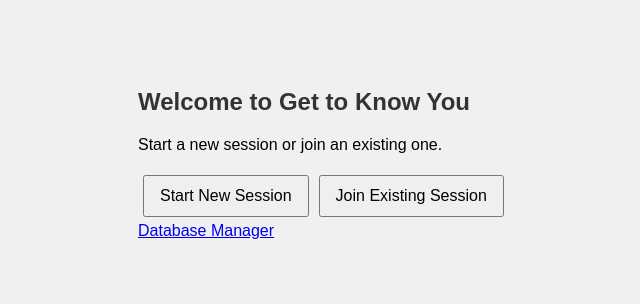
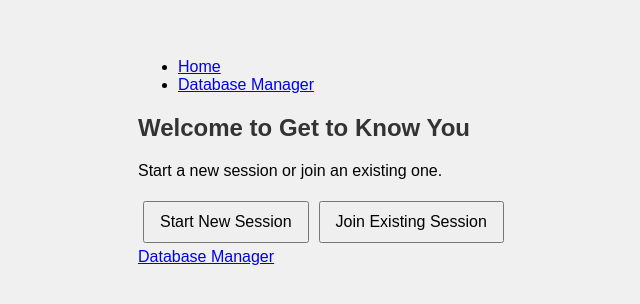
Before and after one commit to al-teamaot-com/get2nou, a React (Vite) app: page / in a window 1280 px wide. Shown: the part 246-550 px from the top of the page, without its empty margins (122-762 px from the left). Built offline with nearby package versions, Linux system fonts and the light colour scheme.

Commit message:
Update src/App.jsx

```diff
--- a/src/App.jsx
+++ b/src/App.jsx
@@ -1,5 +1,5 @@
 import React from 'react';
-import { BrowserRouter as Router, Route, Routes } from 'react-router-dom';
+import { BrowserRouter as Router, Route, Routes, Link } from 'react-router-dom';
 import Home from './components/Home';
 import Questionnaire from './components/Questionnaire';
 import Results from './components/Results';
@@ -11,6 +11,12 @@ function App() {
   return (
     <Router>
       <div className="container">
+        <nav>
+          <ul>
+            <li><Link to="/">Home</Link></li>
+            <li><Link to="/database">Database Manager</Link></li>
+          </ul>
+        </nav>
         <Routes>
           <Route path="/" element={<Home />} />
           <Route path="/questionnaire/:sessionId" element={<Questionnaire />} />
```
